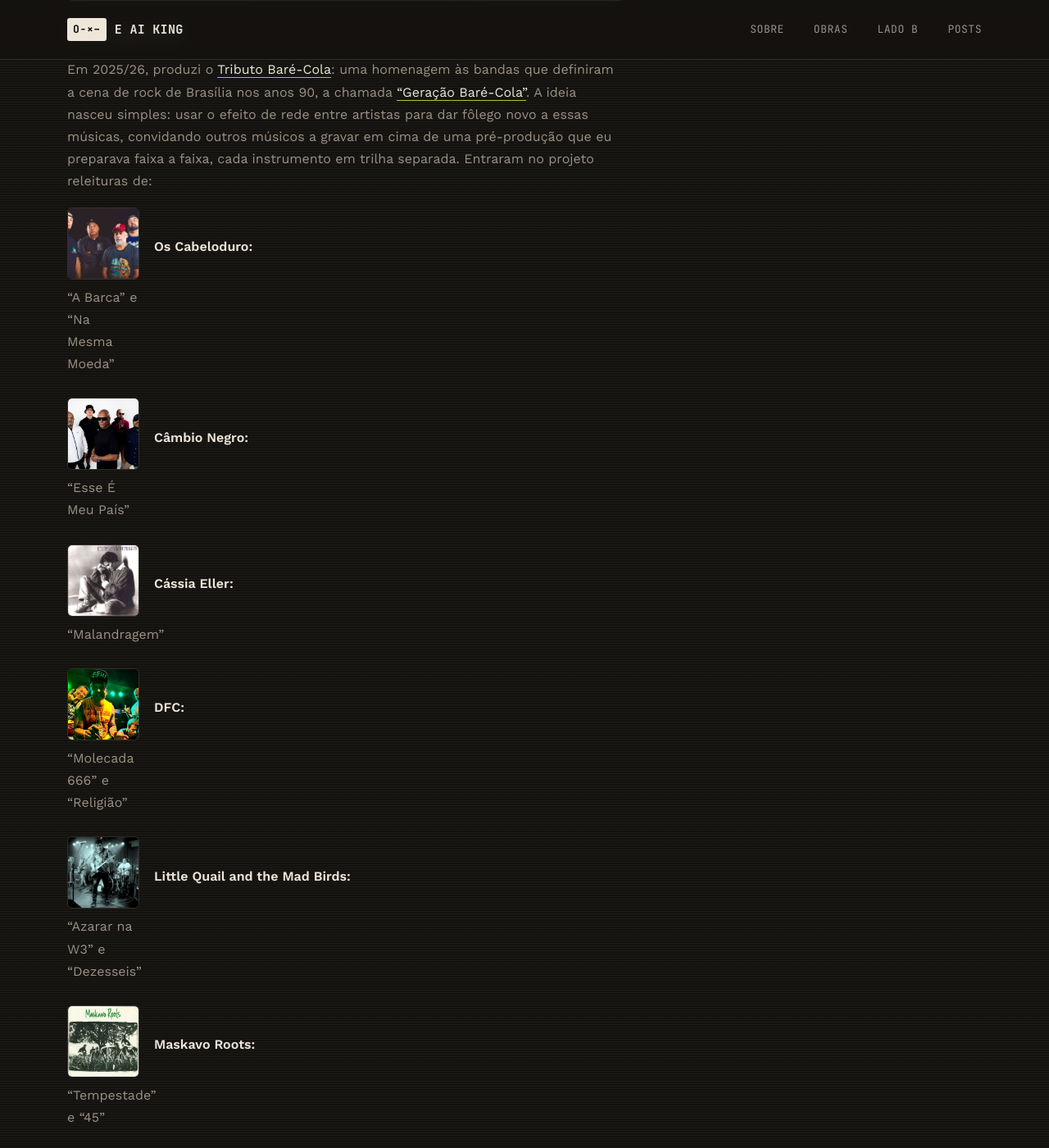
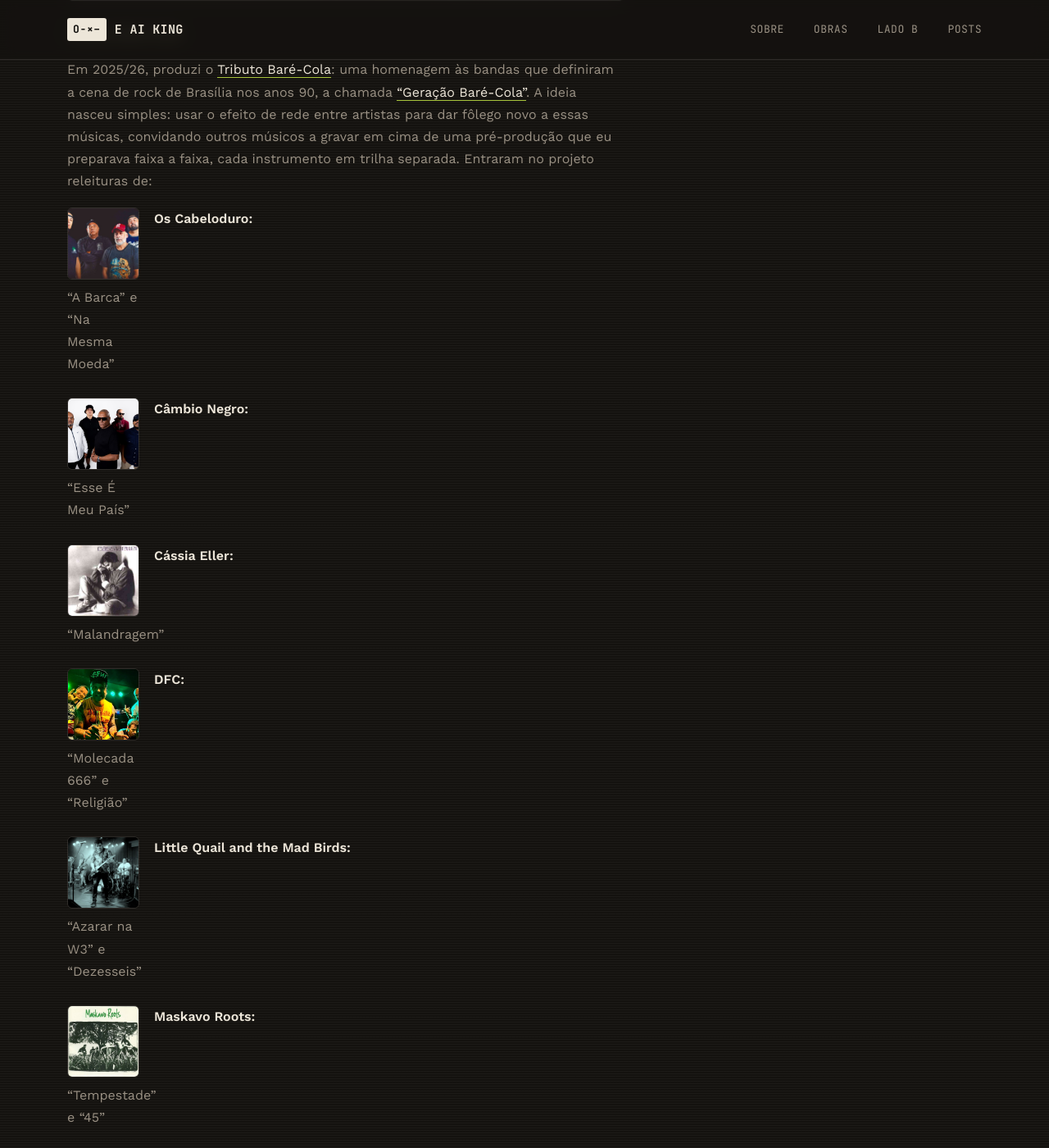
Before and after one commit to srcaetano/eaiking.github.io, a Jekyll site: the page built from lado-b.md, in a window 1280 px wide and 1400 px high, scrolled down 1115 px. Shown: the whole window at 82% size. Built offline with Jekyll 4.4.1, drawn with Linux system fonts in a browser that asks for light colours.

Commit message:
Adjust alignment and margin for list items with images

```diff
--- a/css/main_style.css
+++ b/css/main_style.css
@@ -332,8 +332,11 @@
   .prose ul:has(img) > li{
     display:grid;
     grid-template-columns:88px 1fr;
-    align-items:center;
+    align-items:start;
     column-gap:18px;
+  }
+  .prose ul:has(img) p{
+    margin:0;
   }
   .prose ul:has(img) > li > ul{
     grid-column:1;
```
